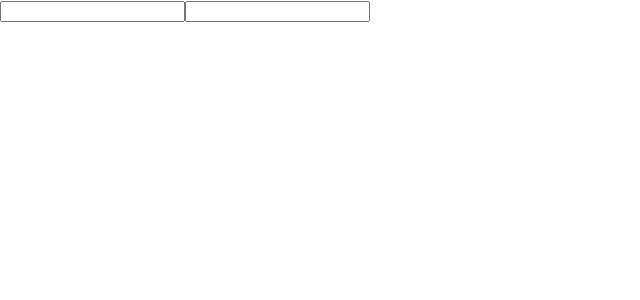
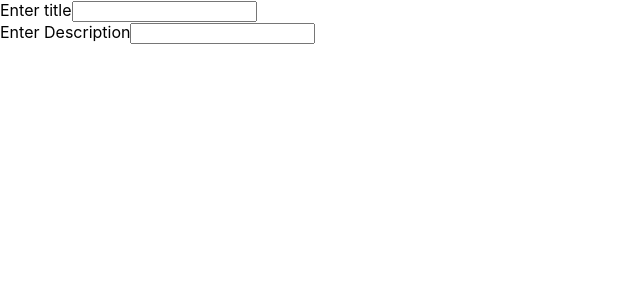
Before and after one commit to nhemnt/redux-form, a React (Create React App) app: page / in a window 1280 px wide. Shown: the top 300 px of the page, without its empty margins (0-640 px from the left). Built offline with nearby package versions, Linux system fonts and the light colour scheme.

Commit message:
add label as a prop in field- redux form

```diff
--- a/src/component/ReduxForm/index.js
+++ b/src/component/ReduxForm/index.js
@@ -2,17 +2,20 @@ import React, { Component } from 'react';
 import { Field, reduxForm } from 'redux-form'
 
 class ReduxForm extends Component {
-  renderInput({ input }) {
+  renderInput({ input, label }) {
     return (
-      <input { ...input } />
+      <div className="label">
+        <label>{label}</label>
+        <input {...input} />
+      </div>
     )
    }
   render() {
     // console.log(this.props)
     return (
       <div>
-        <Field name="title" component={this.renderInput} />
-        <Field name="description" component={this.renderInput} />
+        <Field name="title" component={this.renderInput} label="Enter title"/>
+        <Field name="description" component={this.renderInput} label="Enter Description"/>
       </div>
     );
   }
```
